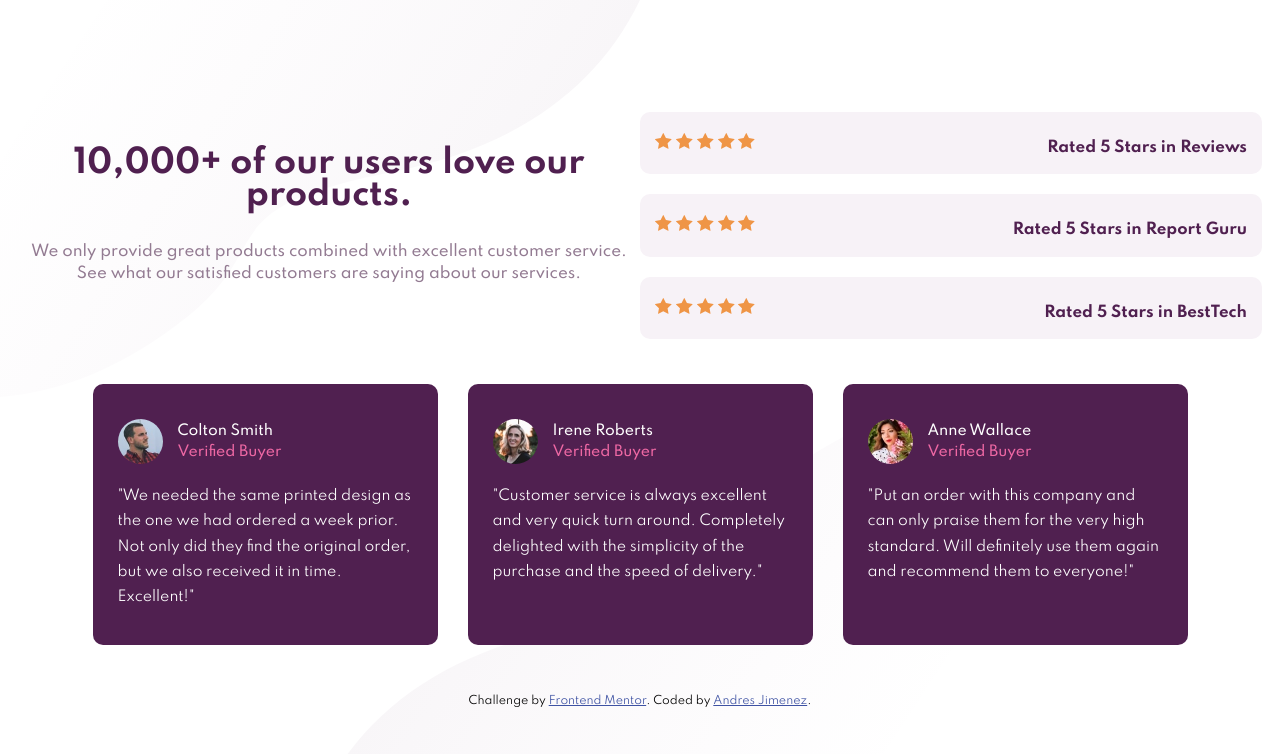
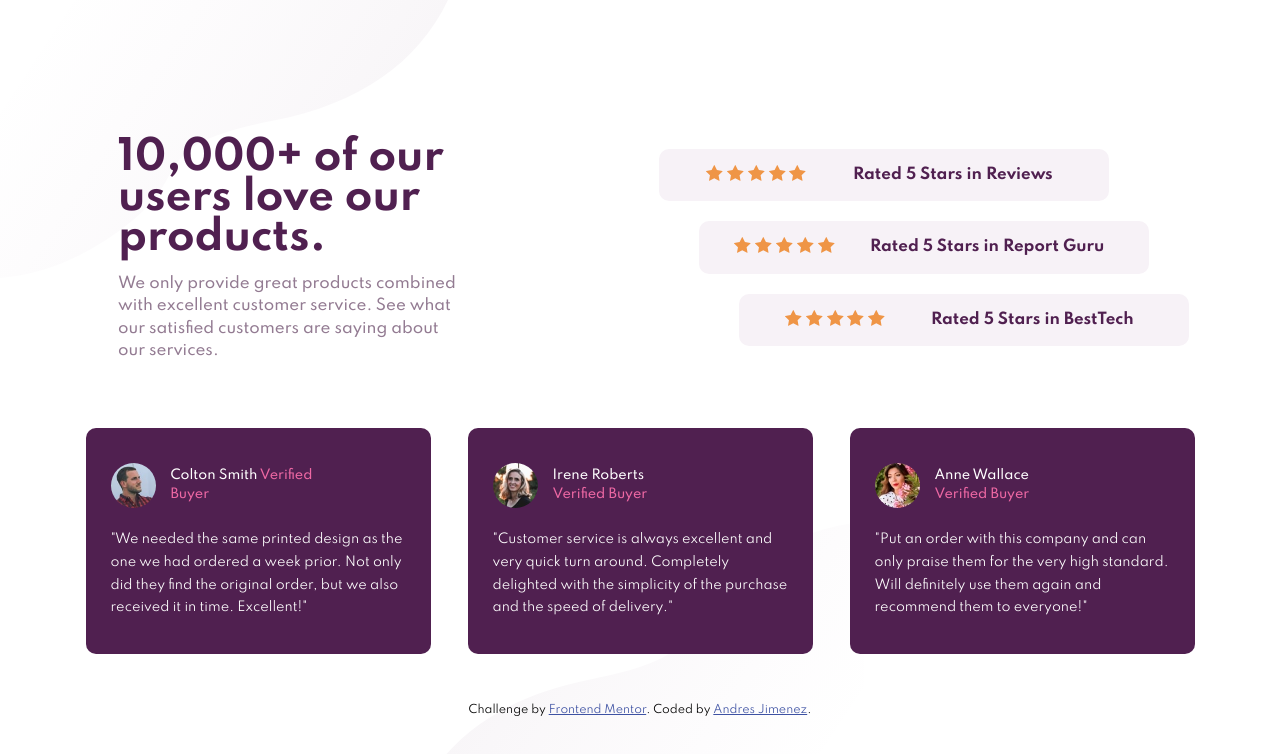
Before and after one commit to andresj24/social-proof, a plain HTML site: page index.html in a window 1280 px wide. Drawn offline with Linux system fonts and the light colour scheme.

Commit message:
changes 2.0

```diff
--- a/css/style.css
+++ b/css/style.css
@@ -103,19 +103,58 @@ header p {
     background-position: top left, bottom;
     background-repeat: no-repeat;
     background-size: cover;
-    background-size: max(50%, 200px);
+    background-size: max(35%, 200px);
   }
   header {
     display: grid;
-    grid-template-columns: 1fr 1fr;
+    grid-template-columns: .7fr 1fr;
+    padding: 0rem 10rem 0 10rem;
+    column-gap: 10rem;
+    text-align: start;
+    align-items: center;
+  }
+  .text {
+    padding-right: 4rem;
+  }
+  .text h1{
+    font-size: 4rem;
+  }
+  .text p {
+    margin-top: 1.5rem;
+  }
+  .starts {
+    margin-top: 0;
+    margin-left: 3rem;
   }
   .rated {
+    width: 45rem;
+    padding: 1.5rem 1rem 1.5rem 0;
     flex-direction: row;
+    justify-content: space-evenly;
+  }
+  .rated p {
+    margin-top: 0;
+  }
+  .rated:nth-child(2) {
+    position: relative;
+    left: 4rem;
+  }
+  .rated:nth-child(3) {
+    position: relative;
+    left: 8rem;
   }
   .container {
     display: grid;
     grid-template-columns: repeat(3, 345px);
-    column-gap: 3rem;
+    column-gap: 3.7rem;
+    margin-top: 0;
+  }
+  .presentation h5, .box p{
+    font-size: 85%;
+  }
+  .box {
+    margin-top: 1.5rem;
+    padding: 3.5rem 2.5rem;
   }
 }
 
```
